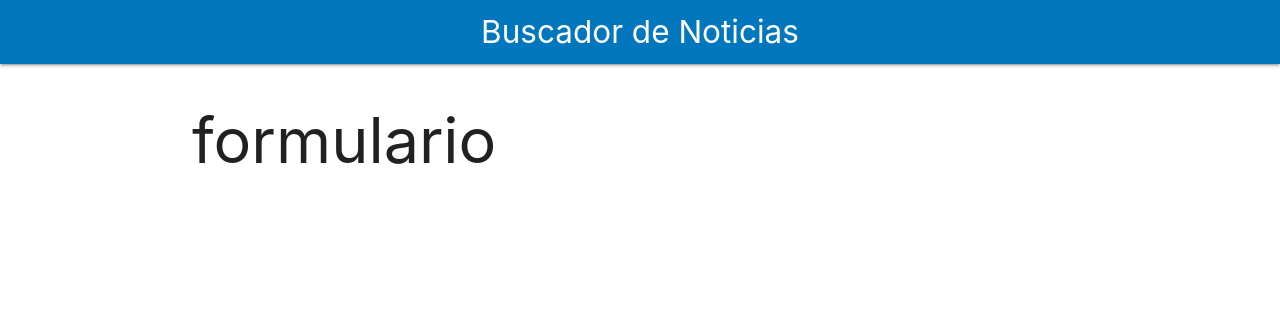
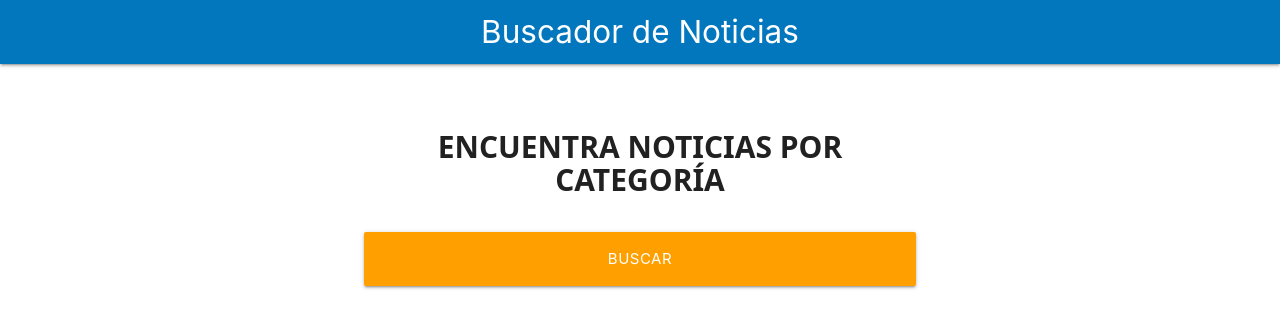
Before and after one commit to elto82/buscar-noticias-react, a React (Vite) app: page / in a window 1280 px wide. Shown: the top 328 px of the page. Built offline with nearby package versions, Linux system fonts and the light colour scheme.

Commit message:
componente formulario

```diff
--- a/src/App.jsx
+++ b/src/App.jsx
@@ -1,12 +1,13 @@
-import React from "react";
+import "materialize-css/dist/css/materialize.min.css";
 import Header from "./components/Header";
+import Formulario from "./components/Formulario";
 
 const App = () => {
   return (
     <>
       <Header titulo={"Buscador de Noticias"} />
       <div className="container whiter">
-        <h1>formulario</h1>
+        <Formulario />
       </div>
     </>
   );
--- /dev/null
+++ b/src/components/Formulario.jsx
@@ -0,0 +1,23 @@
+import styles from "./Formulario.module.css";
+
+const Formulario = () => {
+  return (
+    <div>
+      <div className={`${styles.buscador} row`}>
+        <form className="col s12 m8 offset-m2">
+          <h2 className={styles.heading}>Encuentra Noticias por Categoría</h2>
+
+          <div className={`input-field col s12`}>
+            <input
+              type="submit"
+              className={`${styles.btnBlock} btn-large amber darken-2`}
+              value="Buscar"
+            />
+          </div>
+        </form>
+      </div>
+    </div>
+  );
+};
+
+export default Formulario;
--- /dev/null
+++ b/src/components/Formulario.module.css
@@ -0,0 +1,17 @@
+.heading {
+  font-family: system-ui, -apple-system, BlinkMacSystemFont, 'Segoe UI', Roboto, Oxygen, Ubuntu, Cantarell, 'Open Sans', 'Helvetica Neue', sans-serif;
+  font-weight: 900;
+  font-size: 2rem;
+  text-transform: uppercase;
+  text-align: center;
+}
+
+.buscador {
+  margin-top: 2rem;
+  margin-bottom: 2rem;
+  text-align: left;
+}
+
+.btnBlock {
+  width: 100%;
+}
--- a/src/components/Header.jsx
+++ b/src/components/Header.jsx
@@ -1,5 +1,3 @@
-import "materialize-css/dist/css/materialize.min.css";
-
 const Header = ({ titulo }) => {
   return (
     <nav className="nav-wrapper light-blue darken-3">
```
